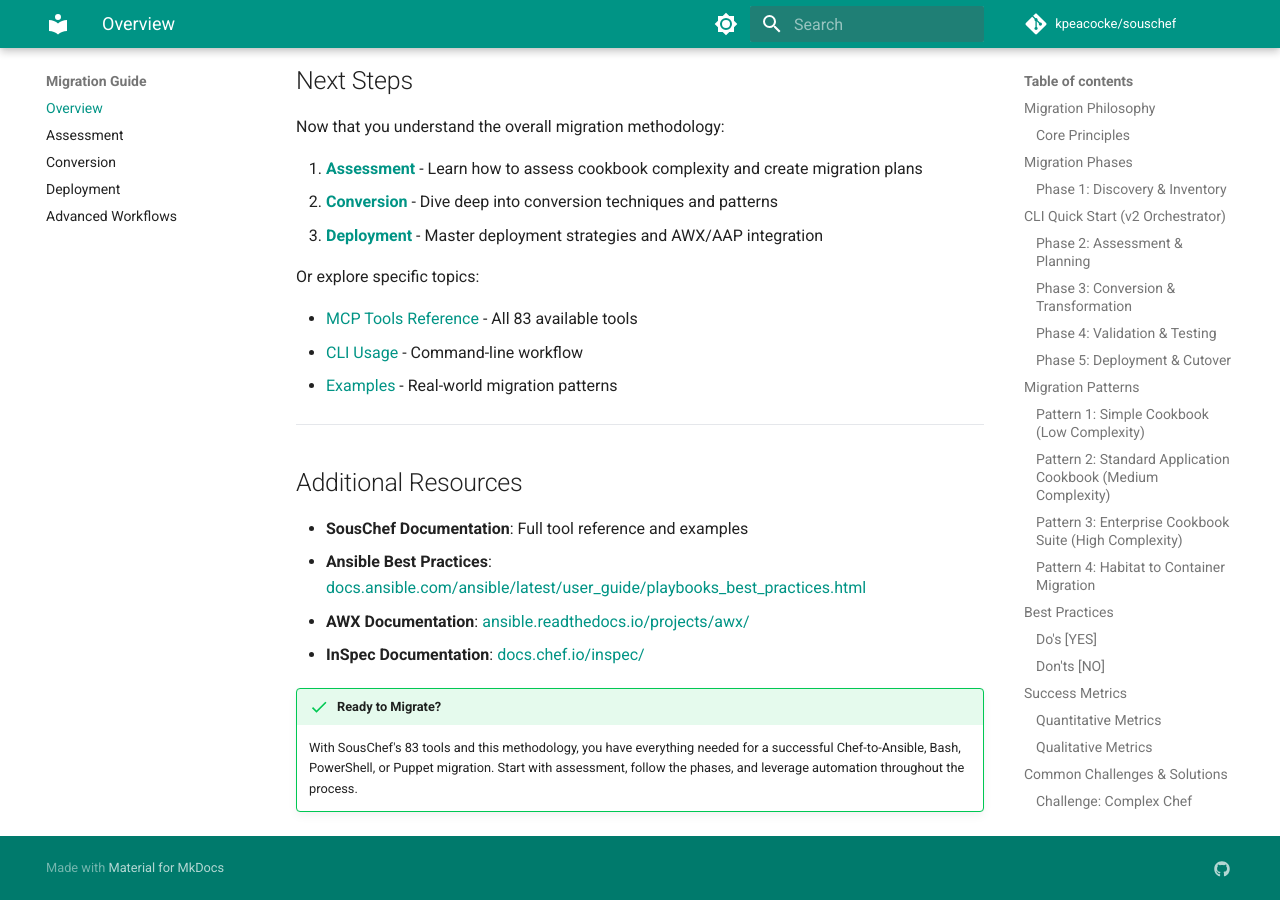
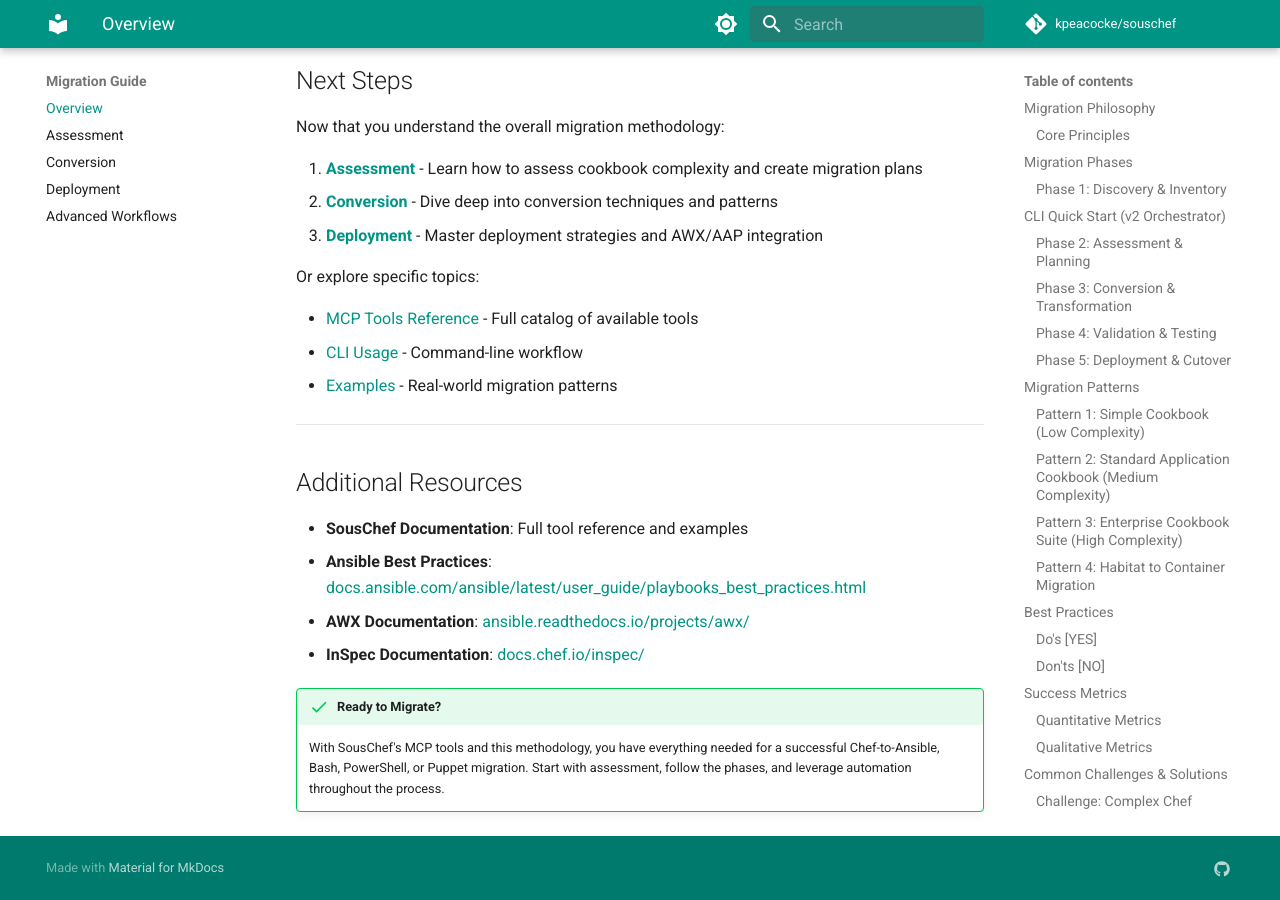
Before and after one commit to kpeacocke/souschef, an MkDocs documentation site: the page built from docs/migration-guide/overview.md, in a window 1280 px wide and 900 px high, scrolled down 12043 px. Built offline with MkDocs 1.6.1 and Material for MkDocs 9.7.7, drawn with Linux system fonts in a browser that asks for light colours; comment, search, counter and statistics services are not loaded; the version menu is left out; some of the changed text lies outside the part shown.

Commit message:
Potential fix for pull request finding
Co-authored-by: Copilot Autofix powered by AI <175728472+Copilot@users.noreply.github.com>

```diff
--- a/docs/migration-guide/overview.md
+++ b/docs/migration-guide/overview.md
@@ -1,6 +1,6 @@
 # Migration Guide Overview
 
-This guide provides a comprehensive methodology for migrating from Chef to Ansible, leveraging SousChef's 83 MCP tools and proven enterprise practices.
+This guide provides a comprehensive methodology for migrating from Chef to Ansible, leveraging SousChef's MCP tools and proven enterprise practices.
 
 ## Migration Philosophy
 
@@ -603,7 +603,7 @@ Now that you understand the overall migration methodology:
 
 Or explore specific topics:
 
-- [MCP Tools Reference](../user-guide/mcp-tools.md) - All 83 available tools
+- [MCP Tools Reference](../user-guide/mcp-tools.md) - Full catalog of available tools
 - [CLI Usage](../user-guide/cli-usage.md) - Command-line workflow
 - [Examples](../user-guide/examples.md) - Real-world migration patterns
 
@@ -617,4 +617,4 @@ Or explore specific topics:
 - **InSpec Documentation**: [docs.chef.io/inspec/](https://docs.chef.io/inspec/)
 
 !!! success "Ready to Migrate?"
-    With SousChef's 83 tools and this methodology, you have everything needed for a successful Chef-to-Ansible, Bash, PowerShell, or Puppet migration. Start with assessment, follow the phases, and leverage automation throughout the process.
+    With SousChef's MCP tools and this methodology, you have everything needed for a successful Chef-to-Ansible, Bash, PowerShell, or Puppet migration. Start with assessment, follow the phases, and leverage automation throughout the process.
```
